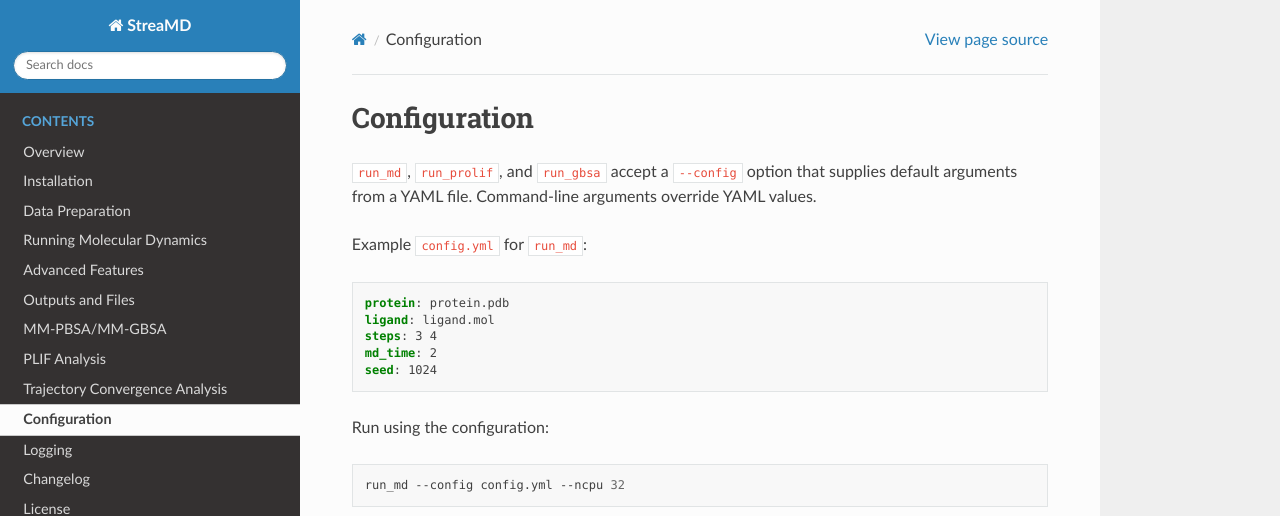
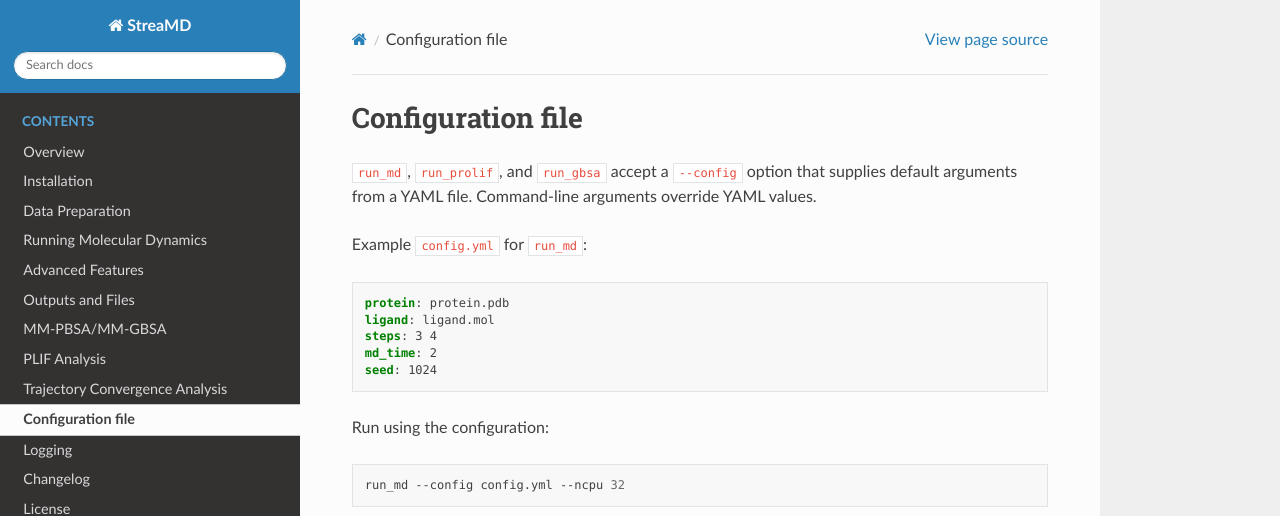
Before and after one commit to ci-lab-cz/streamd, a Sphinx documentation site: the page built from docs/configuration.md, in a window 1280 px wide. Shown: the top 516 px of the page. Built offline with Sphinx 7.4.7 and the Read the Docs theme 3.1.0, drawn with Linux system fonts in a browser that asks for light colours.

Commit message:
update configuration file section docs section

```diff
--- a/docs/configuration.md
+++ b/docs/configuration.md
@@ -1,4 +1,4 @@
-# Configuration
+# Configuration file
 
 `run_md`, `run_prolif`, and `run_gbsa` accept a `--config` option that supplies default arguments from a YAML file. Command-line arguments override YAML values.
 
```
